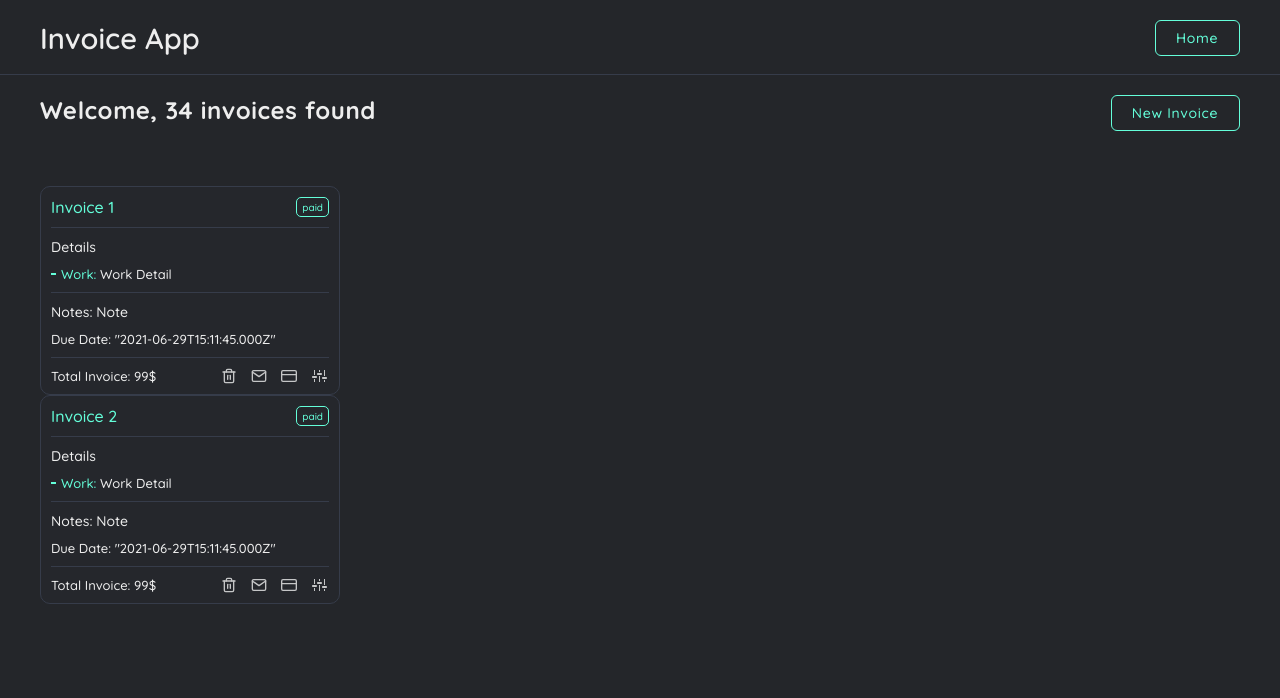
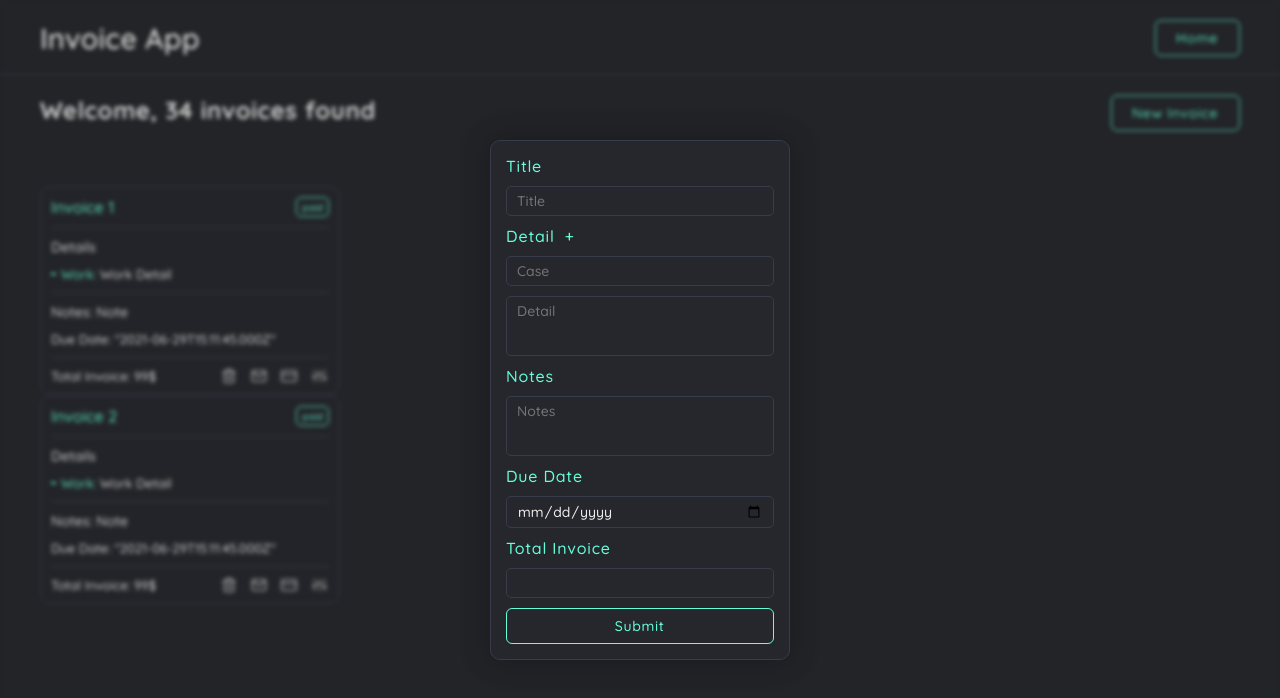
Before and after one commit to furkancgrtkn/cfhomework, a Next.js app: page /invoices in a window 1280 px wide. Shown: the top 698 px of the page. Built offline with nearby package versions, Linux system fonts and the light colour scheme.

Commit message:
feat: form inputs.

```diff
--- a/components/Button.tsx
+++ b/components/Button.tsx
@@ -4,6 +4,8 @@ import { Button as ButtonStyled, ButtonText } from "styles/ButtonStyled";
 export interface Props {
   children: React.ReactNode;
   onClick?: () => void;
+  className?: string;
+  type?: "button" | "submit" | "reset";
 }
 
 export interface BtnStyleProps {
@@ -14,9 +16,16 @@ export default function Button({
   children,
   variant,
   onClick,
+  type,
+  className,
 }: Props & BtnStyleProps) {
   return (
-    <ButtonStyled onClick={onClick} variant={variant}>
+    <ButtonStyled
+      type={type}
+      className={className}
+      onClick={onClick}
+      variant={variant}
+    >
       <ButtonText variant={variant}>{children}</ButtonText>
     </ButtonStyled>
   );
--- a/components/Card.tsx
+++ b/components/Card.tsx
@@ -25,8 +25,8 @@ export default function Card({ item }: { item: InvProps }) {
       </Header>
       <span className="card-md-text">Details</span>
       <Details>
-        {item.details.map((detail) => (
-          <li key={detail.id}>
+        {item.details.map((detail, i) => (
+          <li key={i}>
             <span>{detail.key}:</span> {detail.detail}
           </li>
         ))}
--- a/components/Form.tsx
+++ b/components/Form.tsx
@@ -1,5 +1,53 @@
-import React from "react";
+import React, { useState, useEffect } from "react";
+import {
+  FormWrapper,
+  FormLabel,
+  FormInput,
+  FormItem,
+  FormTextArea,
+} from "styles/FormStyled";
+import FormDetailItem from "./FormDetailItem";
+import { InvProps } from "pages/invoices";
+import Button from "./Button";
 
 export default function Form() {
-  return <div></div>;
+  const [detailsCount, setDetailsCount] = useState(1);
+  const [allDetails, setAllDetails] = useState<InvProps["details"]>([]);
+  return (
+    <FormWrapper>
+      <form>
+        <FormItem className="d-flex col">
+          <FormLabel>Title</FormLabel>
+          <FormInput required placeholder="Title" type="text"></FormInput>
+        </FormItem>
+        <FormItem className="d-flex col">
+          <FormLabel>
+            Detail{" "}
+            <span onClick={() => setDetailsCount(detailsCount + 1)}>+</span>
+          </FormLabel>
+          {Array.from(Array(detailsCount)).map((e, i) => (
+            <FormDetailItem
+              allDetails={allDetails}
+              setAllDetails={setAllDetails}
+              key={i}
+              index={i}
+            />
+          ))}
+        </FormItem>
+        <FormItem className="d-flex col">
+          <FormLabel>Notes</FormLabel>
+          <FormTextArea required placeholder="Notes" />
+        </FormItem>
+        <FormItem className="d-flex col">
+          <FormLabel>Due Date</FormLabel>
+          <FormInput required type="date"></FormInput>
+        </FormItem>
+        <FormItem className="d-flex col">
+          <FormLabel>Total Invoice</FormLabel>
+          <FormInput required type="number"></FormInput>
+        </FormItem>
+        <Button variant="primary">Submit</Button>
+      </form>
+    </FormWrapper>
+  );
 }
--- /dev/null
+++ b/components/FormDetailItem.tsx
@@ -0,0 +1,56 @@
+import React, { useState, useEffect } from "react";
+import { FormInput, FormTextArea } from "styles/FormStyled";
+import { InvProps } from "pages/invoices";
+
+export default function FormDetailItem({
+  allDetails,
+  setAllDetails,
+  index,
+}: {
+  allDetails: InvProps["details"];
+  setAllDetails: React.Dispatch<
+    React.SetStateAction<
+      {
+        key: string;
+        detail: string;
+      }[]
+    >
+  >;
+  index: number;
+}) {
+  const [detailKey, setDetailKey] = useState<string>();
+  const [detail, setDetail] = useState<string>();
+
+  useEffect(() => {
+    if (detail && detailKey) {
+      const upData = {
+        key: detailKey,
+        detail: detail,
+      };
+      const oldData = allDetails;
+      oldData[index] = upData;
+      setAllDetails(oldData);
+      console.log(oldData);
+    }
+  }, [detail, detailKey, allDetails, index, setAllDetails]);
+
+  return (
+    <React.Fragment>
+      <FormInput
+        required
+        onChange={(e) => {
+          setDetailKey(e.target.value);
+        }}
+        placeholder="Case"
+        type="text"
+      ></FormInput>
+      <FormTextArea
+        required
+        onChange={(e) => {
+          setDetail(e.target.value);
+        }}
+        placeholder="Detail"
+      ></FormTextArea>
+    </React.Fragment>
+  );
+}
--- a/pages/_app.tsx
+++ b/pages/_app.tsx
@@ -146,8 +146,16 @@ export const GlobalStyle = createGlobalStyle(
       margin-top: 40px;
     }
 
+    .mr-1 {
+      margin-right: 10px;
+    }
+
     .flex-between {
       justify-content: space-between;
+    }
+
+    .flex-end {
+      justify-content: flex-end;
     }
   `
 );
--- a/pages/invoices.tsx
+++ b/pages/invoices.tsx
@@ -3,13 +3,13 @@ import Layout from "components/Layout/Layout";
 import Card from "components/Card";
 import { Header } from "styles/InvoicePageStyled";
 import Button from "components/Button";
+import Form from "components/Form";
 import { LabelStyleProps } from "components/Label";
 export interface InvProps {
   id: number;
   title: string;
   status: LabelStyleProps["status"];
   details: {
-    id: number;
     key: string;
     detail: string;
   }[];
@@ -21,12 +21,11 @@ export interface InvProps {
 export default function Invoices() {
   const initData: InvProps[] = [
     {
-      id: 1,
+      id: Math.floor(Math.random() * 10000),
       title: "Invoice 1",
       status: "paid",
       details: [
         {
-          id: 1,
           key: "Work",
           detail: "Work Detail",
         },
@@ -36,12 +35,11 @@ export default function Invoices() {
       totalInvoice: 99,
     },
     {
-      id: 2,
+      id: Math.floor(Math.random() * 10000),
       title: "Invoice 2",
       status: "paid",
       details: [
         {
-          id: 2,
           key: "Work",
           detail: "Work Detail",
         },
@@ -65,6 +63,7 @@ export default function Invoices() {
           ))}
         </div>
       </div>
+      <Form></Form>
     </Layout>
   );
 }
--- a/styles/CardStyled.tsx
+++ b/styles/CardStyled.tsx
@@ -7,7 +7,7 @@ export const Wrapper = styled.div(
     border: 1px solid #363c4a;
     border-radius: 10px;
     width: 300px;
-    padding: 10px 10px;
+    padding: 10px;
     display: flex;
     flex-direction: column;
 
--- a/styles/FormStyled.tsx
+++ b/styles/FormStyled.tsx
@@ -1,2 +1,76 @@
 import styled, { css } from "styled-components";
 import { Theme } from "pages/_app";
+
+export const FormWrapper = styled.div(
+  () => css`
+    background-color: #1b1b1b28;
+    position: fixed;
+    top: 0;
+    left: 0;
+    width: 100%;
+    height: 100%;
+    backdrop-filter: blur(2px);
+    display: flex;
+    align-items: center;
+    justify-content: center;
+    form {
+      background-color: #25272c;
+      border: 1px solid #363c4a;
+      border-radius: 10px;
+      width: 300px;
+      padding: 15px;
+      display: flex;
+      flex-direction: column;
+      box-shadow: 0 0 30px rgba(0, 0, 0, 0.25);
+    }
+  `
+);
+
+export const FormItem = styled.div(
+  () => css`
+    width: 100%;
+  `
+);
+
+export const FormLabel = styled.label(
+  ({ theme: { colors } }: { theme: Theme }) => css`
+    color: ${colors.primary};
+    font-size: 16px;
+    font-weight: 500;
+    letter-spacing: 0.05em;
+    margin-bottom: 10px;
+
+    span {
+      margin-left: 5px;
+      cursor: pointer;
+    }
+  `
+);
+
+export const FormInput = styled.input(
+  ({ theme: { colors } }: { theme: Theme }) => css`
+    color: ${colors.secondary};
+    font-size: 14px;
+    font-weight: 500;
+    background: transparent;
+    border-radius: 5px;
+    border: 1px solid #363c4a;
+    margin-bottom: 10px;
+    padding: 5px 10px;
+  `
+);
+
+export const FormTextArea = styled.textarea(
+  ({ theme: { colors } }: { theme: Theme }) => css`
+    color: ${colors.secondary};
+    resize: none;
+    font-size: 14px;
+    font-weight: 500;
+    margin-bottom: 10px;
+    height: 60px;
+    background: transparent;
+    border-radius: 5px;
+    border: 1px solid #363c4a;
+    padding: 5px 10px;
+  `
+);
```
